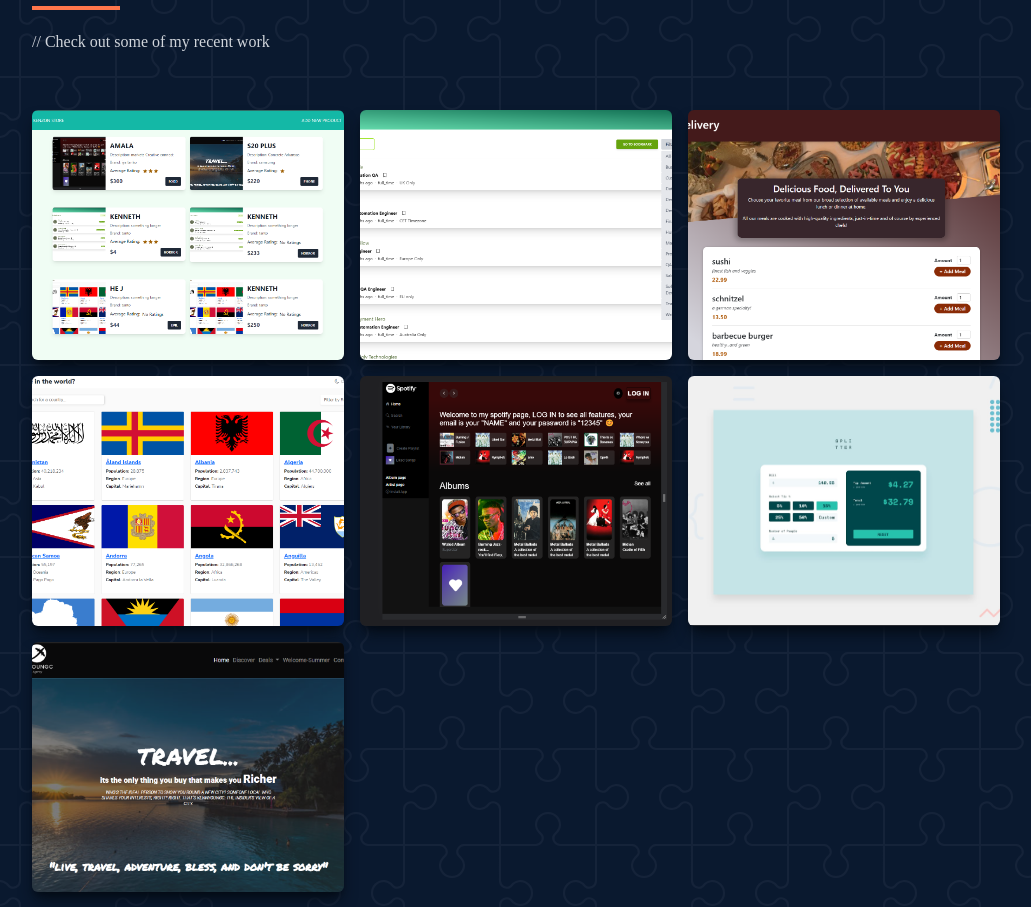
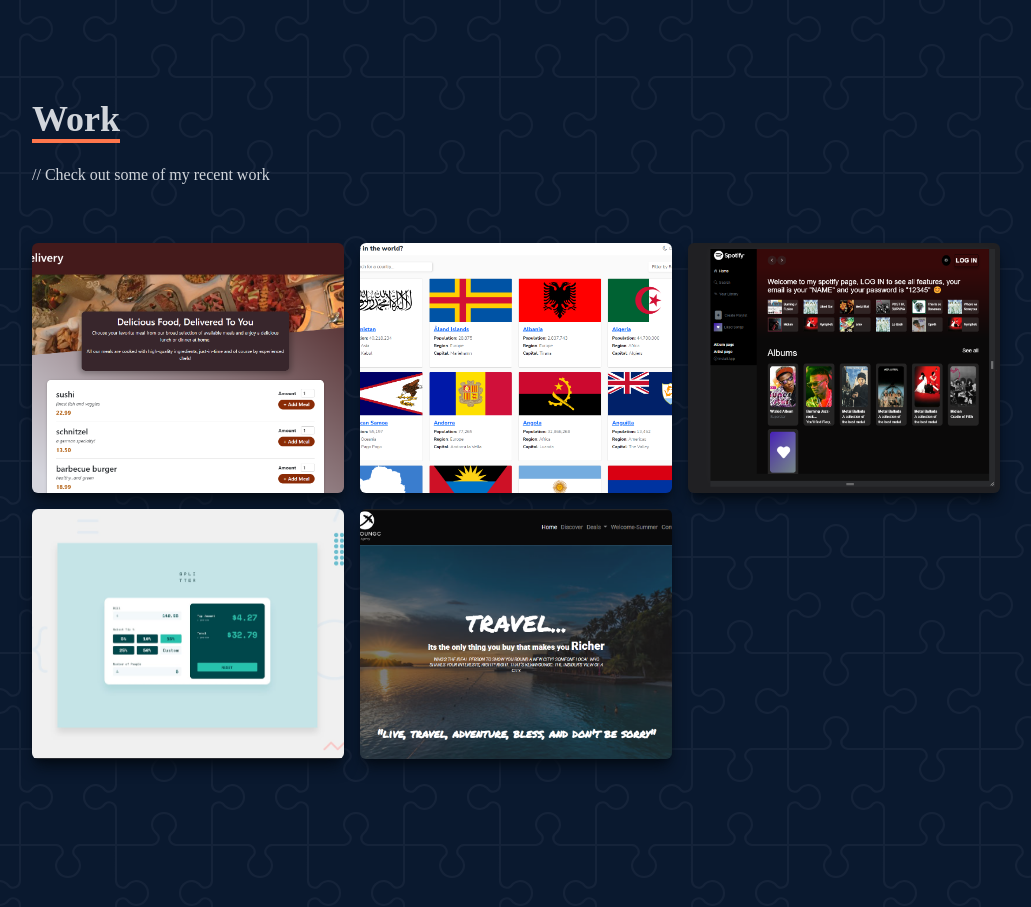
Before and after one commit to kennyoungC/My-Portfilio, a React (Create React App) app: page / in a window 1280 px wide. Shown: the part 2371-3278 px from the top of the page, without its empty margins (124-1155 px from the left). Built offline with nearby package versions, Linux system fonts and the light colour scheme.

Commit message:
small fix

```diff
--- a/src/Components/Work.jsx
+++ b/src/Components/Work.jsx
@@ -28,54 +28,7 @@ const Work = () => {
         {/* Container */}
         <div className="grid sm:grid-cols-2 md:grid-cols-3 gap-4">
           {/* Grid Item */}
-          <div
-            data-aos="flip-right"
-            style={{ backgroundImage: `url(${kenzon})` }}
-            className="shadow-lg shadow-[#040c16] group container rounded-md flex justify-center items-center mx-auto content-div"
-          >
-            {/* Hover Effects */}
-            <div className="opacity-0 group-hover:opacity-100">
-              <span className="text-2xl font-bold text-white tracking-wider">
-                React JS/Node JS
-              </span>
-              <div className="pt-8 text-center">
-                <a href="https://amazon-clone-fe.vercel.app">
-                  <button className="hover:bg-[#fe764c] text-center rounded-lg px-4 py-3 m-2 bg-white text-gray-700 font-bold text-lg">
-                    Demo
-                  </button>
-                </a>
-                <a href="https://github.com/kennyoungC/Amazon-clone-FE/tree/main/amazon-clone-fe">
-                  <button className="hover:bg-[#fe764c] text-center rounded-lg px-4 py-3 m-2 bg-white text-gray-700 font-bold text-lg">
-                    &lt;Code/&gt;
-                  </button>
-                </a>
-              </div>
-            </div>
-          </div>
-          <div
-            data-aos="flip-right"
-            style={{ backgroundImage: `url(${joblisting})` }}
-            className="shadow-lg shadow-[#040c16] group container rounded-md flex justify-center items-center mx-auto content-div"
-          >
-            {/* Hover Effects */}
-            <div className="opacity-0 group-hover:opacity-100">
-              <span className="text-2xl font-bold text-white tracking-wider">
-                React JS Application
-              </span>
-              <div className="pt-8 text-center">
-                <a href="https://job-listing-kenneth.netlify.app">
-                  <button className="hover:bg-[#fe764c] text-center rounded-lg px-4 py-3 m-2 bg-white text-gray-700 font-bold text-lg">
-                    Demo
-                  </button>
-                </a>
-                <a href="https://github.com/kennyoungC/Job-Listings.git">
-                  <button className="hover:bg-[#fe764c] text-center rounded-lg px-4 py-3 m-2 bg-white text-gray-700 font-bold text-lg">
-                    &lt;Code/&gt;
-                  </button>
-                </a>
-              </div>
-            </div>
-          </div>
+
           <div
             data-aos="flip-down"
             style={{ backgroundImage: `url(${WorkImg})` }}
```
Also changed, not shown: src/unfinishedwork.txt (added).
